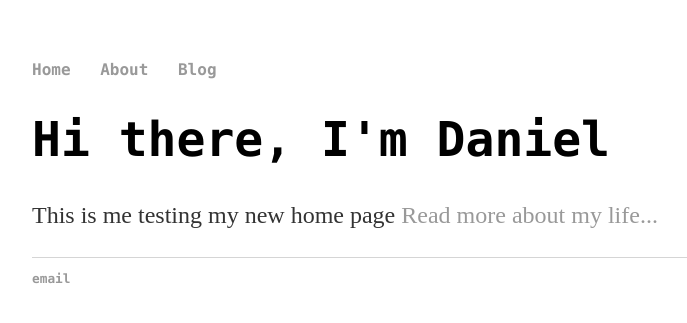
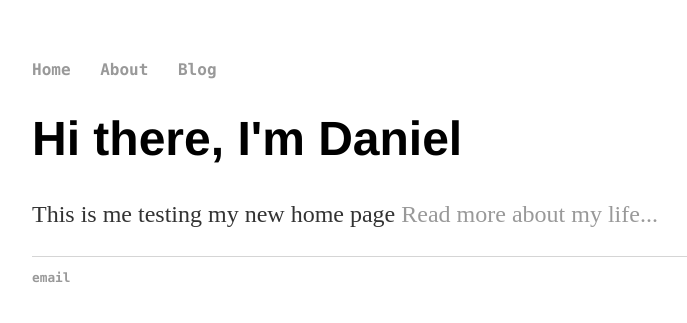
Before and after one commit to DanielmmFrank/Danielmmfrank.github.io, a Jekyll site: the page built from index.html, in a window 1280 px wide. Shown: the top 323 px of the page, without its empty margins (160-847 px from the left). Built offline with Jekyll 4.4.1, drawn with Linux system fonts in a browser that asks for light colours.

Commit message:
Update main.css

```diff
--- a/css/main.css
+++ b/css/main.css
@@ -21,7 +21,7 @@ a:hover {
 }
 h1 {
     font-size: 3em;
-    font-family:'Consolas', 'monaco', 'monospace';
+    font-family:'Helvetica', 'Arial', 'Sans-Serif';
 }
 p {
     font-size: 1.5em;
```
